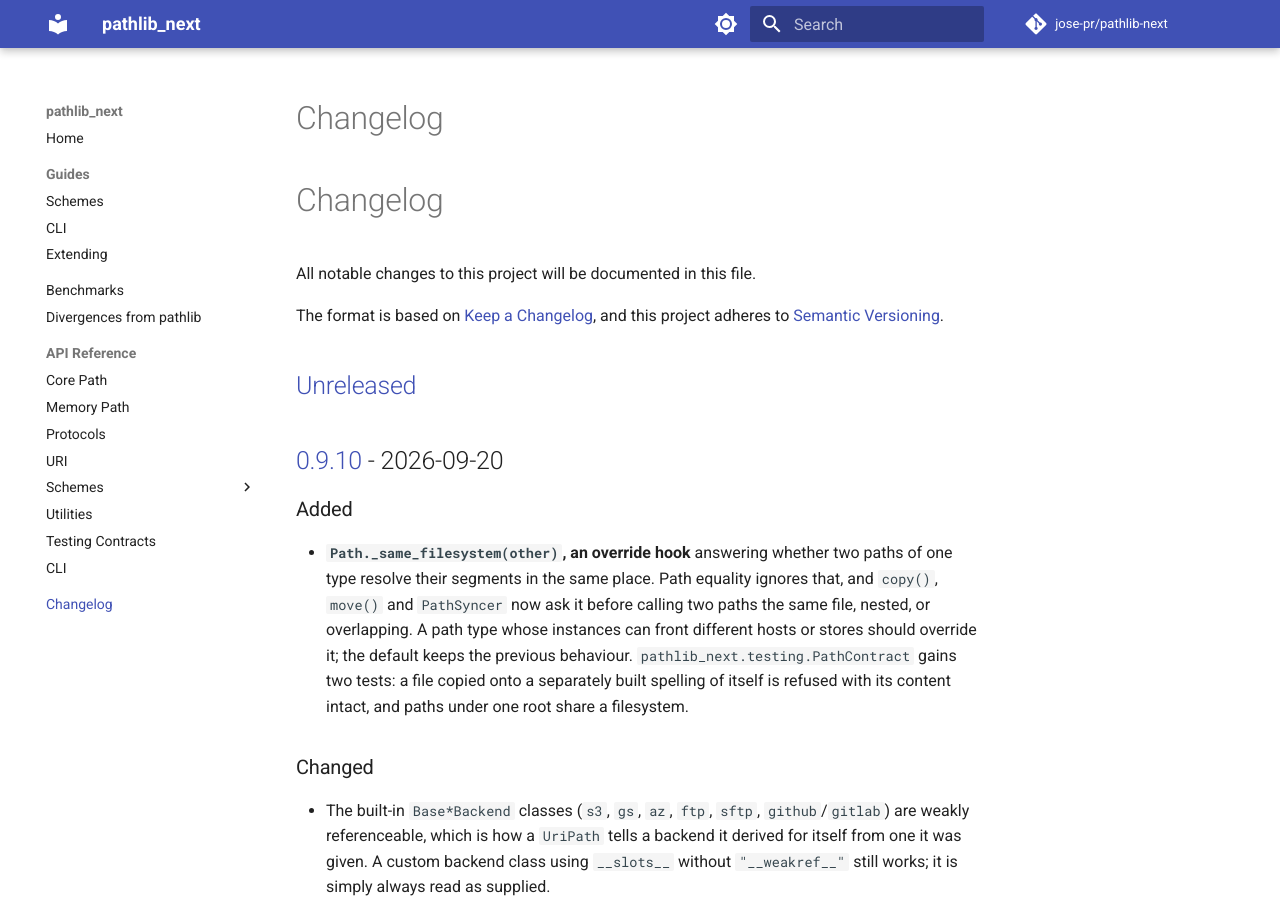
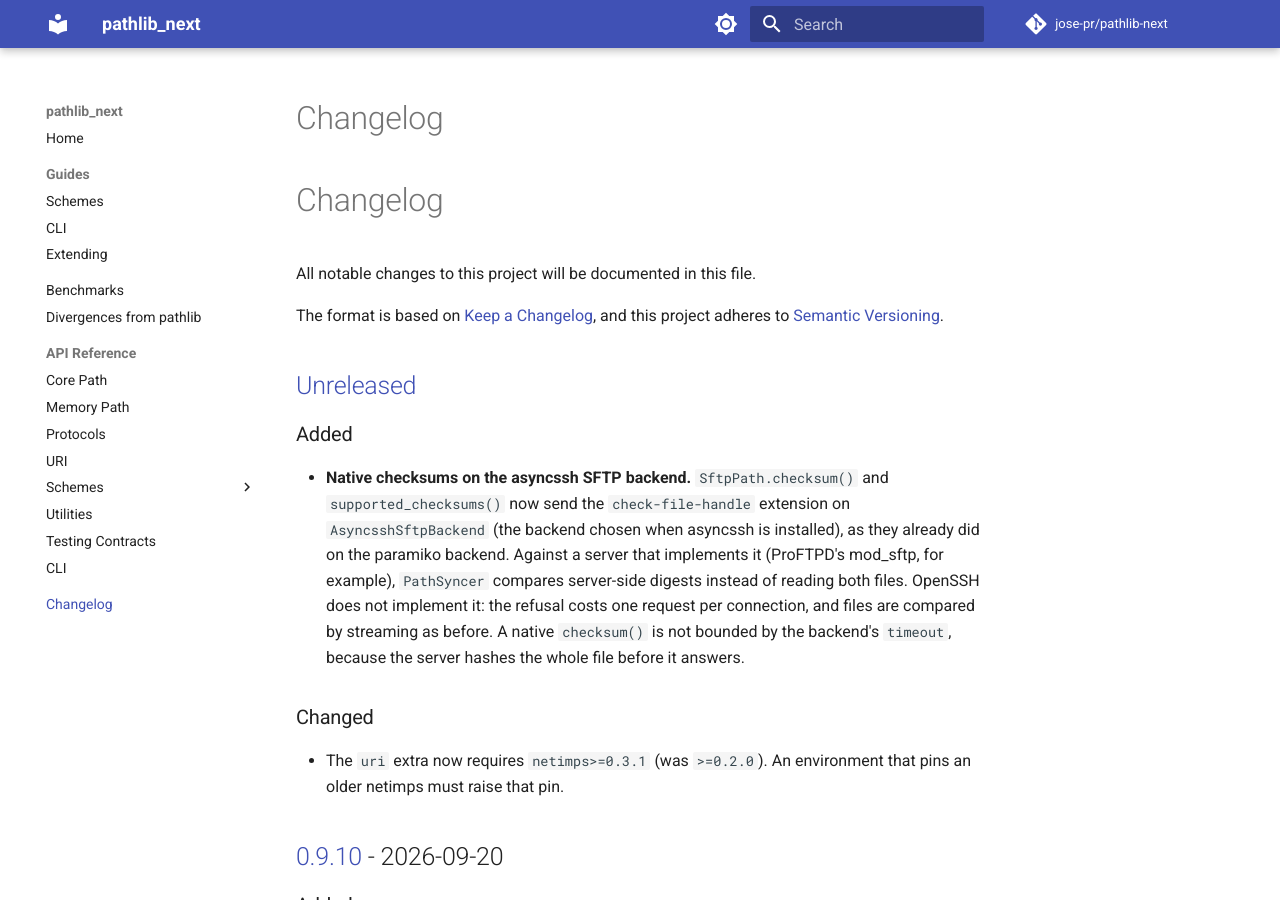
Before and after one commit to jose-pr/pathlib-next, an MkDocs documentation site: the page built from docs/changelog.md, in a window 1280 px wide and 900 px high. Built offline with MkDocs 1.6.1 and Material for MkDocs 9.7.7, drawn with Linux system fonts in a browser that asks for light colours; comment, search, counter and statistics services are not loaded.

Commit message:
docs: changelog for asyncssh native checksums and the netimps floor

```diff
--- a/CHANGELOG.md
+++ b/CHANGELOG.md
@@ -6,6 +6,21 @@ The format is based on [Keep a Changelog](https://keepachangelog.com/en/1.1.0/),
 and this project adheres to [Semantic Versioning](https://semver.org/).
 
 ## [Unreleased]
+
+### Added
+- **Native checksums on the asyncssh SFTP backend.** `SftpPath.checksum()`
+  and `supported_checksums()` now send the `check-file-handle` extension on
+  `AsyncsshSftpBackend` (the backend chosen when asyncssh is installed), as
+  they already did on the paramiko backend. Against a server that implements
+  it (ProFTPD's mod_sftp, for example), `PathSyncer` compares server-side
+  digests instead of reading both files. OpenSSH does not implement it: the
+  refusal costs one request per connection, and files are compared by
+  streaming as before. A native `checksum()` is not bounded by the backend's
+  `timeout`, because the server hashes the whole file before it answers.
+
+### Changed
+- The `uri` extra now requires `netimps>=0.3.1` (was `>=0.2.0`). An
+  environment that pins an older netimps must raise that pin.
 
 ## [0.9.10] - 2026-09-20
 
```
Also changed, not shown: docs/benchmarks.md (+3 -2 lines).
